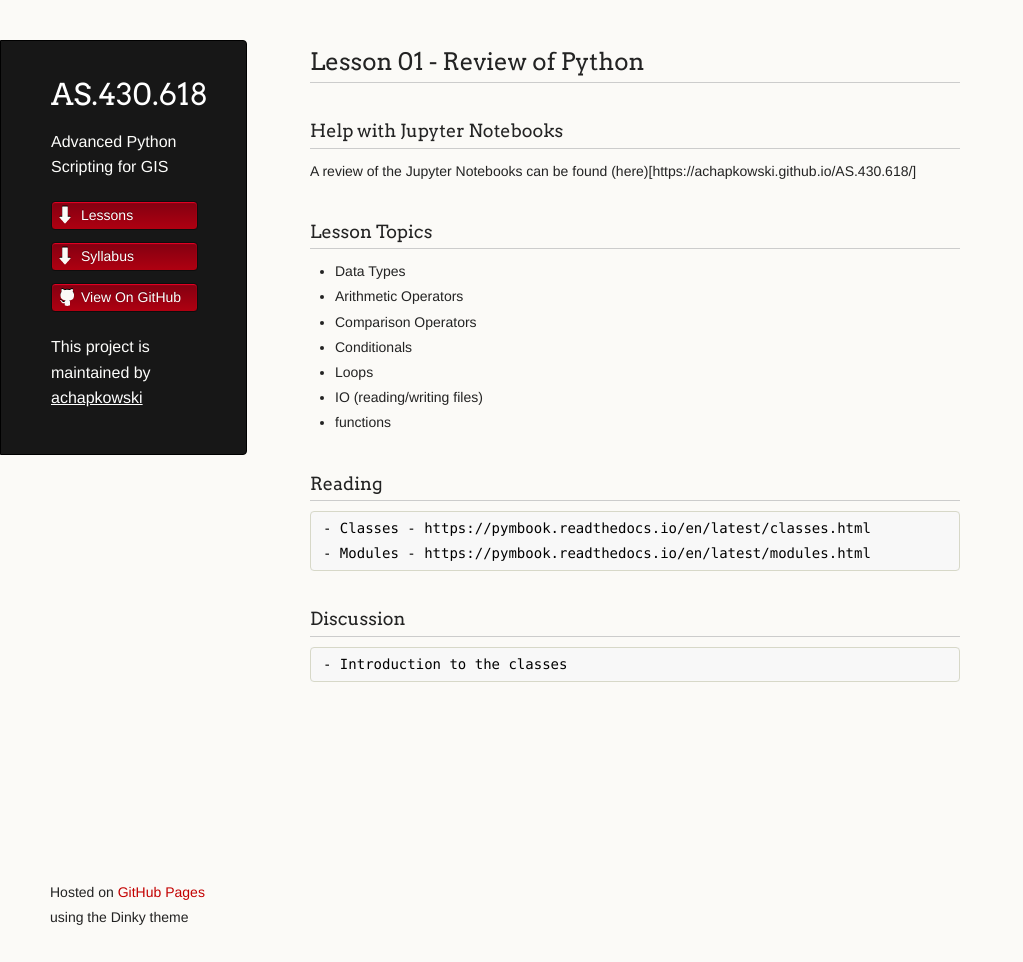
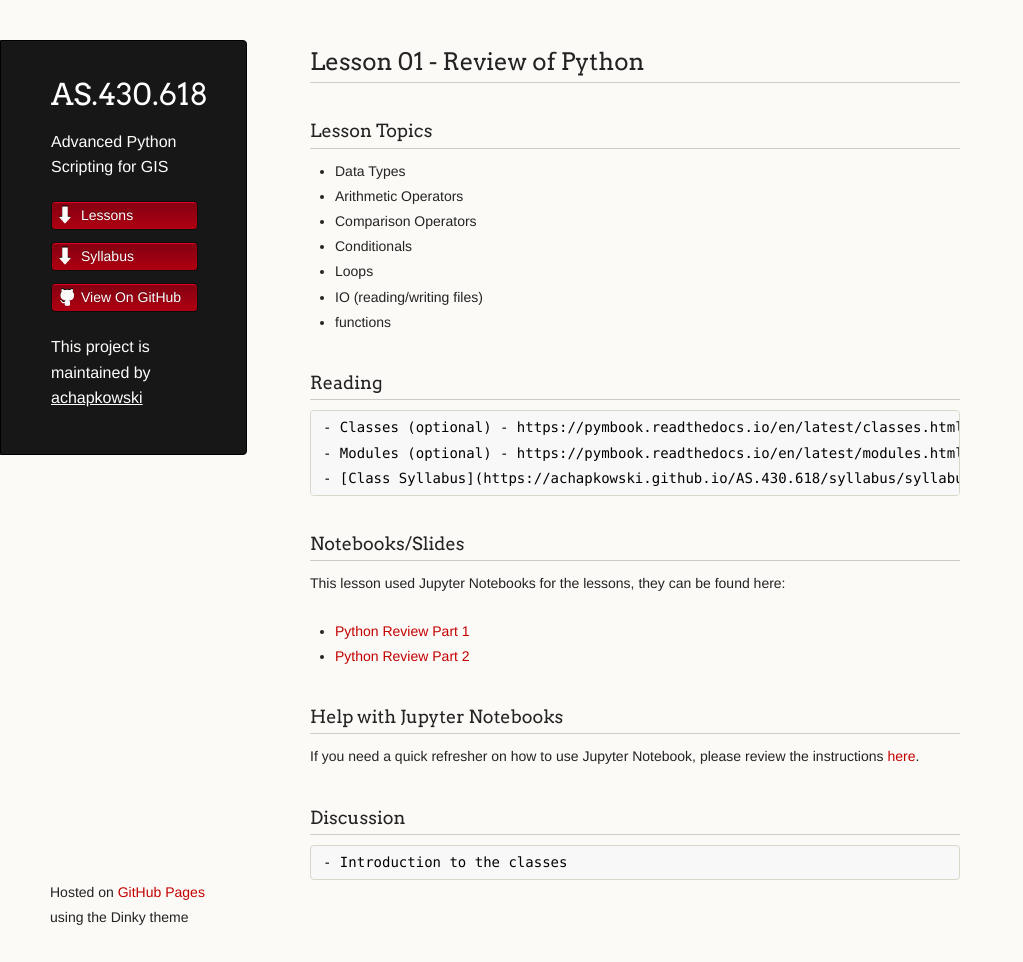
Before and after one commit to achapkowski/AS.430.618, a Jekyll site: the page built from lessons/01/overview.md, in a window 1280 px wide and 962 px high. Shown: the whole window, without its empty margins (0-1023 px from the left). Built offline with Jekyll 4.4.1, drawn with Linux system fonts in a browser that asks for light colours; our own code applies the rules of GitHub Pages for plain Markdown files.

Commit message:
- updated overview.md

```diff
--- a/lessons/01/overview.md
+++ b/lessons/01/overview.md
@@ -1,9 +1,8 @@
 
 ## Lesson 01 - Review of Python
 
-### Help with Jupyter Notebooks
 
-A review of the Jupyter Notebooks can be found (here)[https://achapkowski.github.io/AS.430.618/]
+
 
 ### Lesson Topics
 
@@ -17,8 +16,22 @@ A review of the Jupyter Notebooks can be found (here)[https://achapkowski.github
 
 ### Reading
 
-	- Classes - https://pymbook.readthedocs.io/en/latest/classes.html
-	- Modules - https://pymbook.readthedocs.io/en/latest/modules.html
+
+	- Classes (optional) - https://pymbook.readthedocs.io/en/latest/classes.html
+	- Modules (optional) - https://pymbook.readthedocs.io/en/latest/modules.html
+	- [Class Syllabus](https://achapkowski.github.io/AS.430.618/syllabus/syllabus.html)
+
+### Notebooks/Slides
+
+This lesson used Jupyter Notebooks for the lessons, they can be found here:
+
++ [Python Review Part 1](https://github.com/achapkowski/AS.430.618/blob/gh-pages/lessons/01/Lesson%2001%20-%20Review%20of%20Python%20Part%201.ipynb)
++ [Python Review Part 2](https://github.com/achapkowski/AS.430.618/blob/gh-pages/lessons/01/Lesson%2001%20part%202%20-%20Introduction%20to%20Python%20Part%202.ipynb)
+
+### Help with Jupyter Notebooks
+
+If you need a quick refresher on how to use Jupyter Notebook, please review the instructions [here](https://achapkowski.github.io/AS.430.618/lessons/01/using-the-jupyter-notebook-environment.html).
+
 
 
 
```
